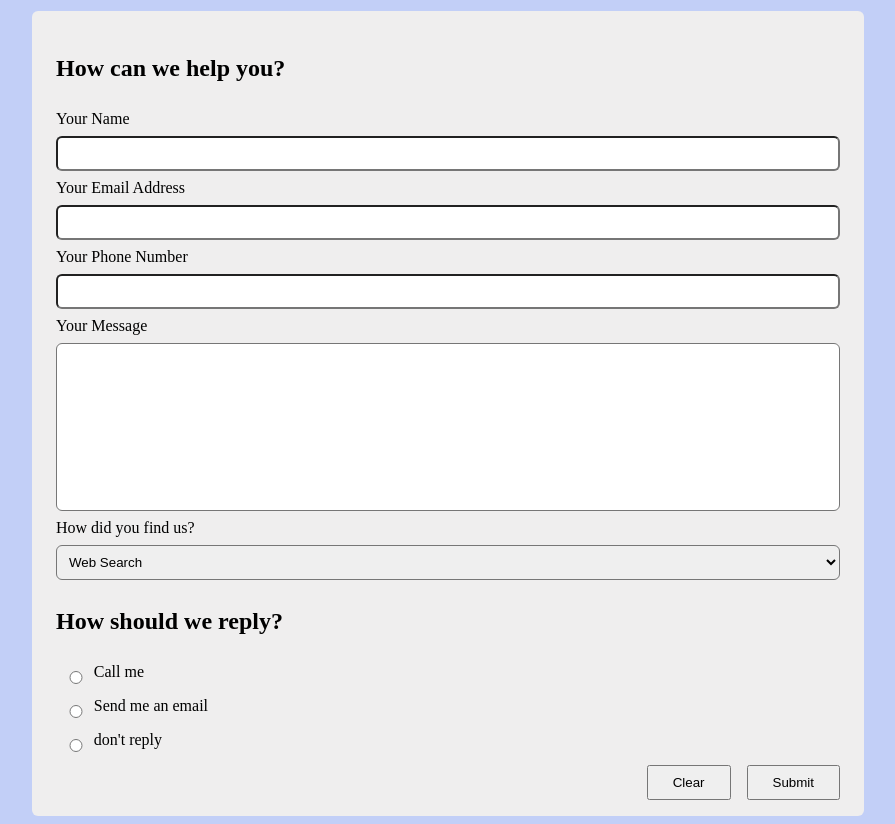
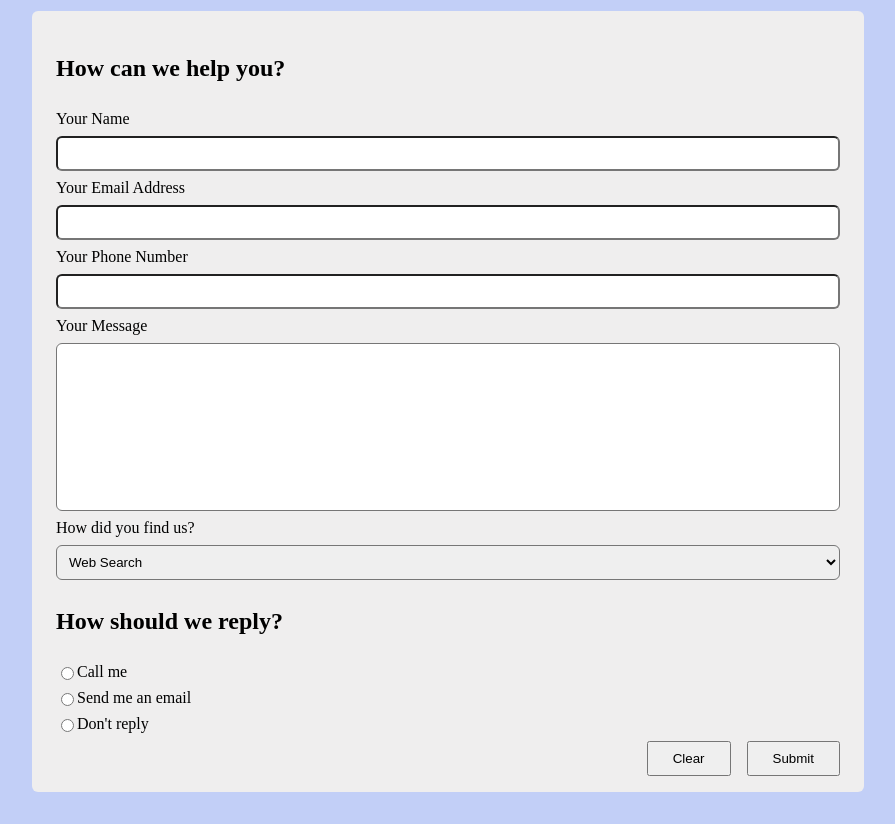
Before and after one commit to mohamedismail53/simple-HTML-CSS-JS-projects, a plain HTML site: page forms/form-challenge/index.html in a window 1280 px wide. Shown: the part 108-932 px from the top of the page, without its empty margins (192-1087 px from the left). After the commit the page ends 908 px from the top, so only its background shows below. Drawn offline with Linux system fonts and the light colour scheme.

```diff
--- a/forms/form-challenge/index.html
+++ b/forms/form-challenge/index.html
@@ -65,7 +65,7 @@
                 </li>
                 <li class="radio-form-control">
                     <input type="radio" name="reply" id="donot" value="don't" required>
-                    <label for="donot">don't reply</label>
+                    <label for="donot">Don't reply</label>
                 </li>
             </ul>
         </section>
--- a/forms/form-challenge/styles.css
+++ b/forms/form-challenge/styles.css
@@ -30,12 +30,15 @@ ul {
 .radio-form-control {
     margin: 0.5rem;
     display: flex;
-    align-items: center;
+}
+
+.radio-form-control input {
     width: auto;
 }
 
-.radio-form-control input {
-    width: 4%;
+.radio-form-control label {
+    margin: 0;
+    margin-right: 0.5rem;
 }
 
 label {
```
